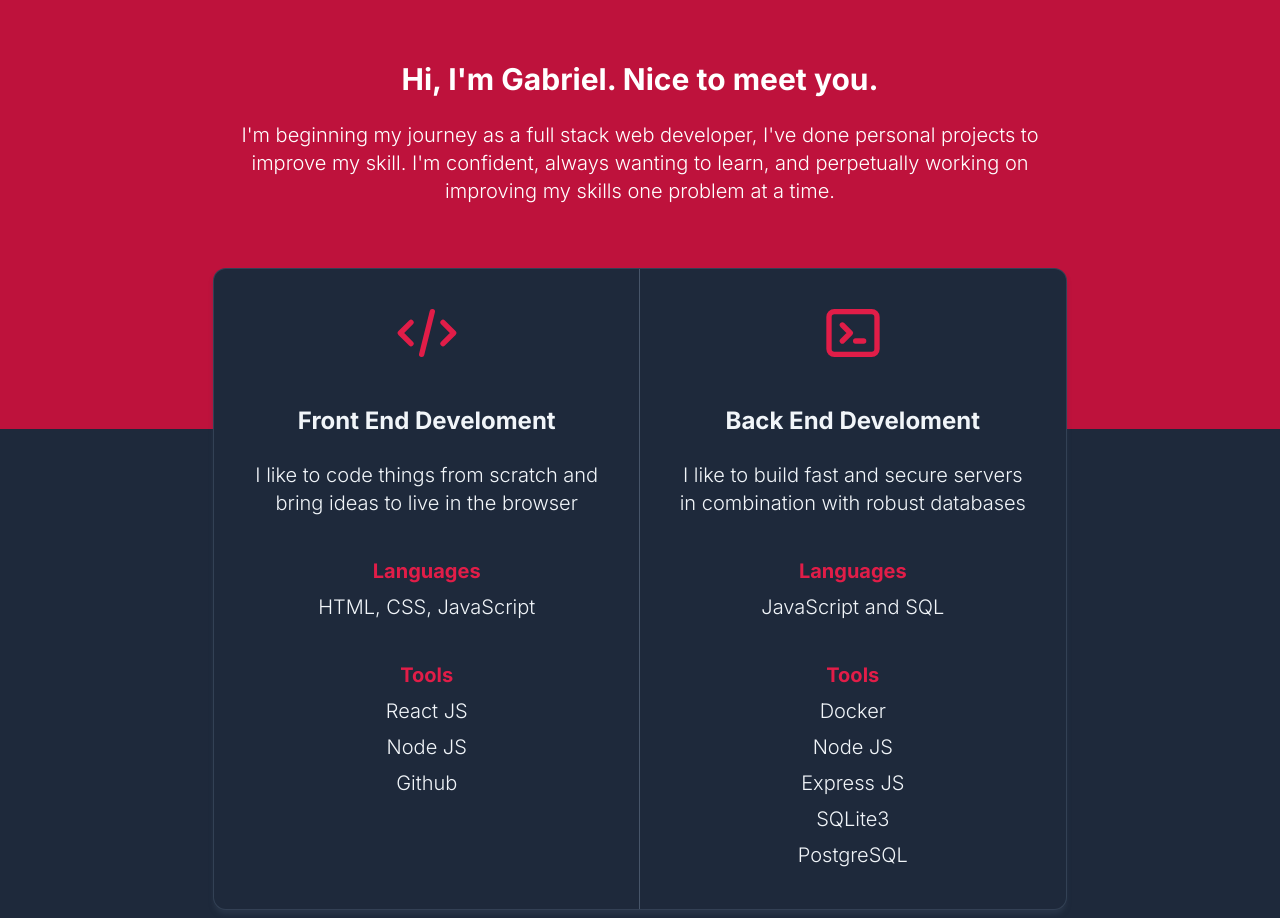
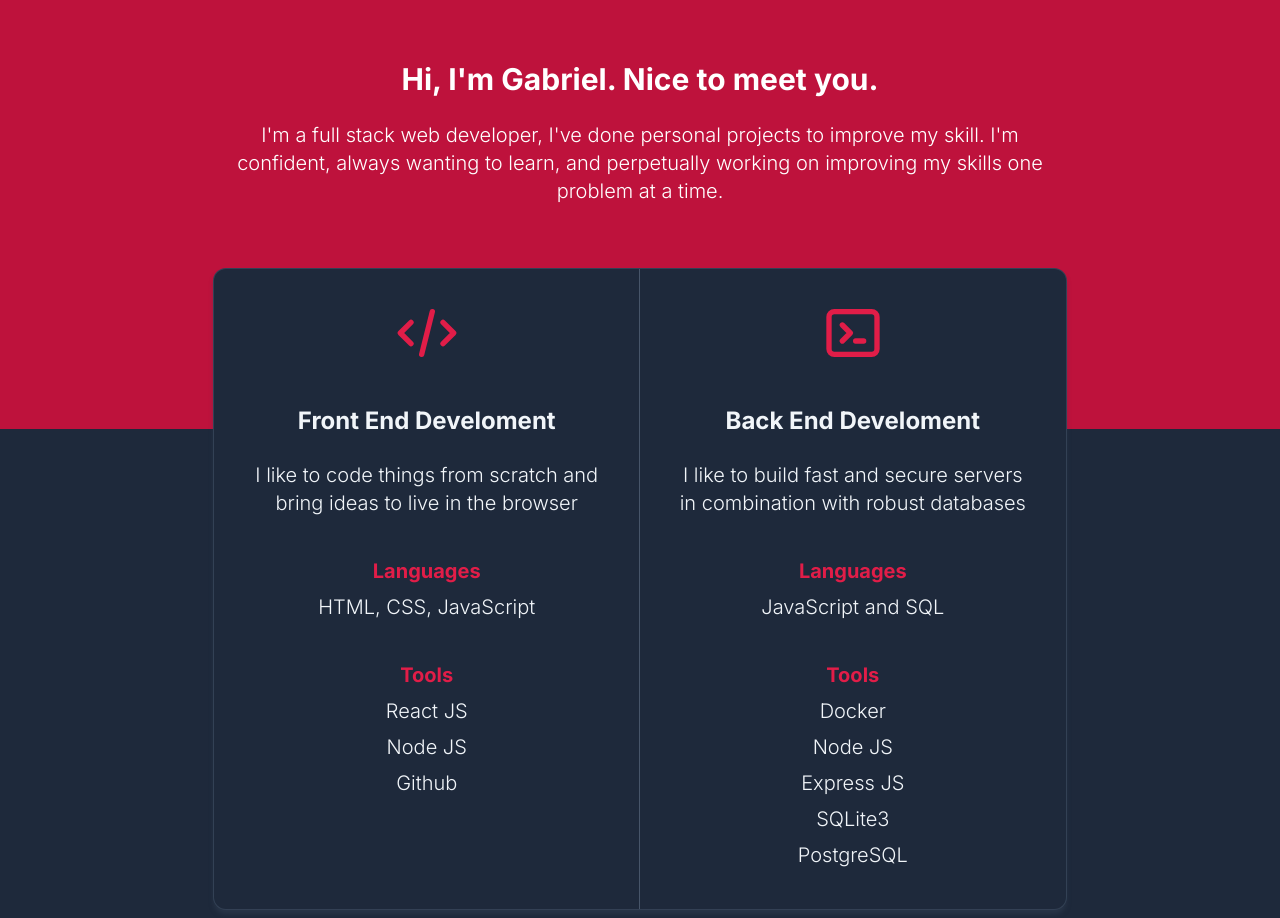
Before and after one commit to gabitodev/portfolio, a website: page index.html in a window 1280 px wide. Shown: the part 803-1721 px from the top of the page. Drawn offline with Linux system fonts and the light colour scheme.

Commit message:
fixed about p

```diff
--- a/index.html
+++ b/index.html
@@ -38,7 +38,7 @@
         <section id="about" class="w-full pb-56 bg-rose-700 text-white">
                 <div class="max-w-[23rem] md:max-w-4xl h-full mx-auto px-6 md:px-8 pt-16 text-center">
                     <h1 class="mb-6 font-bold text-xl md:text-3xl">Hi, I'm Gabriel. Nice to meet you.</h1>
-                    <p class="font-light leading-normal text-lg md:text-xl">I'm beginning my journey as a full stack web developer, I've done personal projects to improve my skill. I'm confident, always wanting to learn, and perpetually working on improving my skills one problem at a time.</p>
+                    <p class="font-light leading-normal text-lg md:text-xl">I'm a full stack web developer, I've done personal projects to improve my skill. I'm confident, always wanting to learn, and perpetually working on improving my skills one problem at a time.</p>
                 </div>
         </section>
         <section id="skills" class="max-w-7xl -mt-56 mx-auto px-6 md:px-8 pt-16 text-center flex justify-center motion-safe:opacity-0">
```
